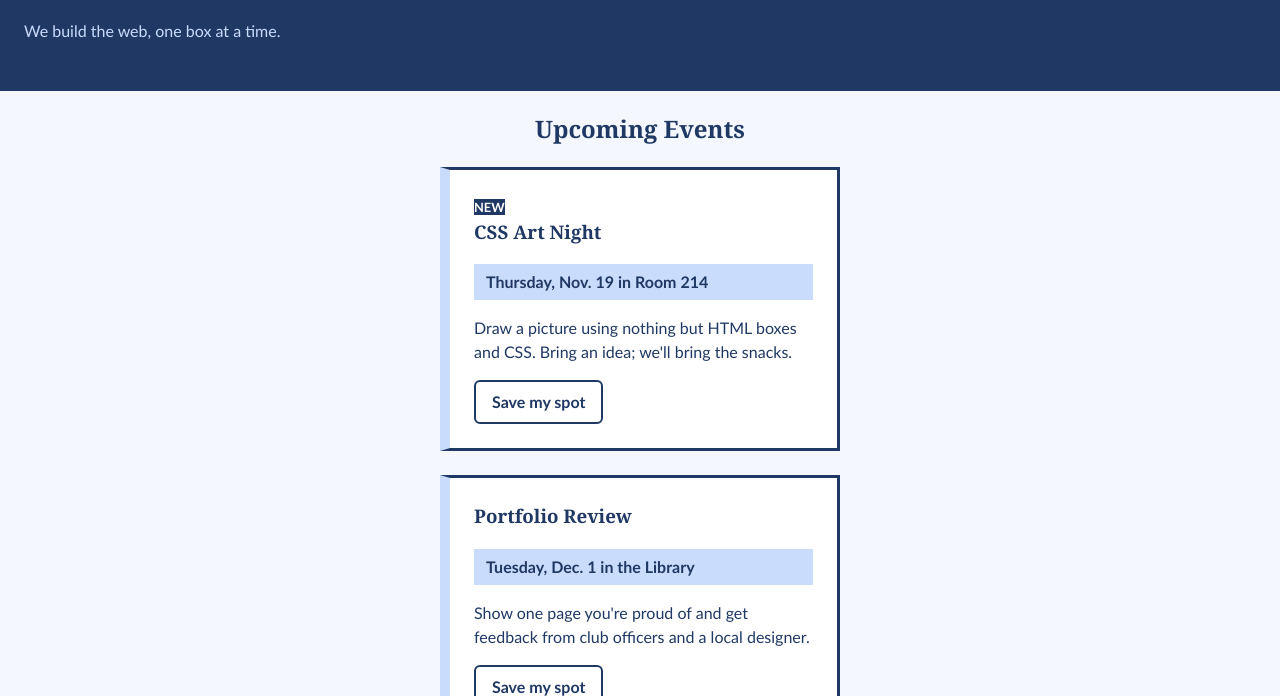
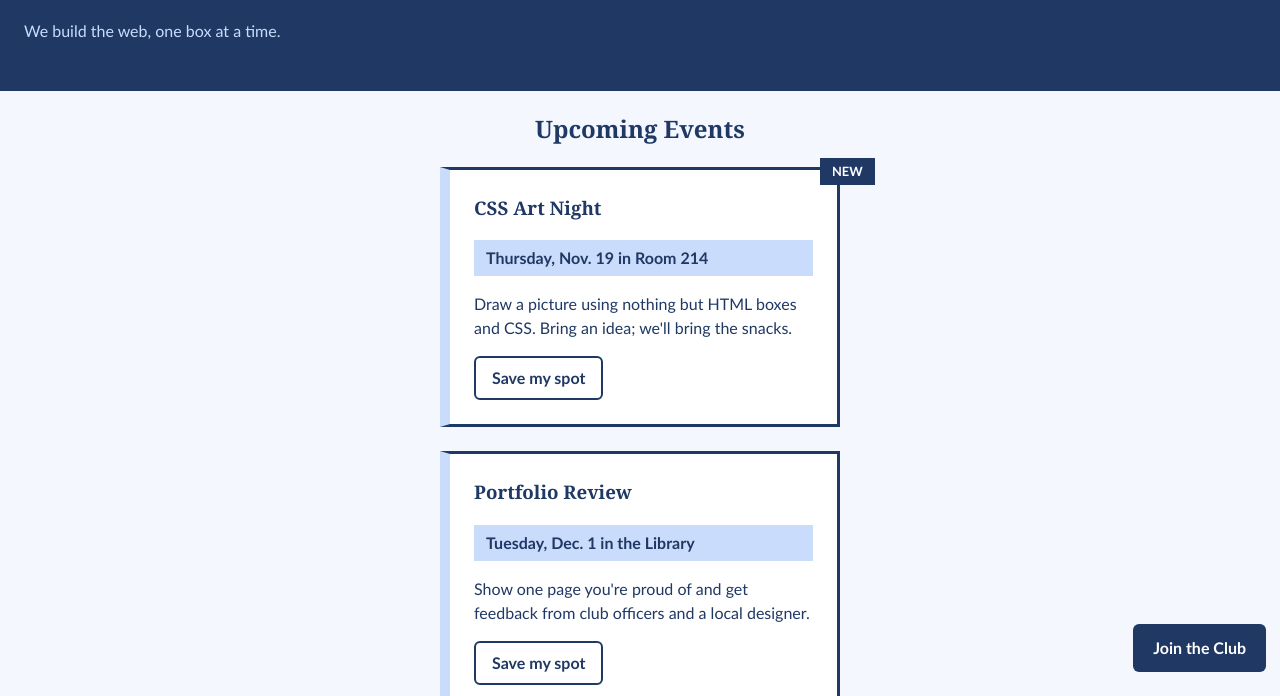
Before and after one commit to ThatGreenKnight664/Flow-and-Element-Placement, a plain HTML site: page index.html in a window 1280 px wide. Shown: the part 104-800 px from the top of the page. Drawn offline with Linux system fonts and the light colour scheme.

Commit message:
Block 2: badge, sticky header, fixed button

```diff
--- a/css/style.css
+++ b/css/style.css
@@ -84,6 +84,7 @@ body {
   border-left: 10px solid #CADCFC;
   margin: 0 auto 24px;
   margin-top: 16px;
+  position: relative;
 }
 
 /* Task 4: Shape the date tag */
@@ -101,6 +102,7 @@ body {
 
 .site-footer {
   padding: 24px;
+  padding-bottom: 80px;
   margin-top: 48px;
 }
 
@@ -187,12 +189,29 @@ body {
 /* ---------- PART 2: Positioning ---------- */
 
 /* Build C: The NEW badge */
-
+.badge{
+  position: absolute;
+  top: -12px;
+  left: 370px;
+  padding: 4px 12px;
+}
 
 /* Task 6: Sticky header */
 
+.site-header{
+  position: sticky;
+  top: 0;
+  z-index: 10;
+}
 
 /* Task 7: Fixed Join button */
-
+.join-btn{
+  border-radius: 6px;
+  padding: 12px 20px;
+  position: fixed;
+  bottom: 24px;
+  right: 14px;
+  z-index: 11;
+}
 
 /* Task 8: Don't cover the footer */
```
